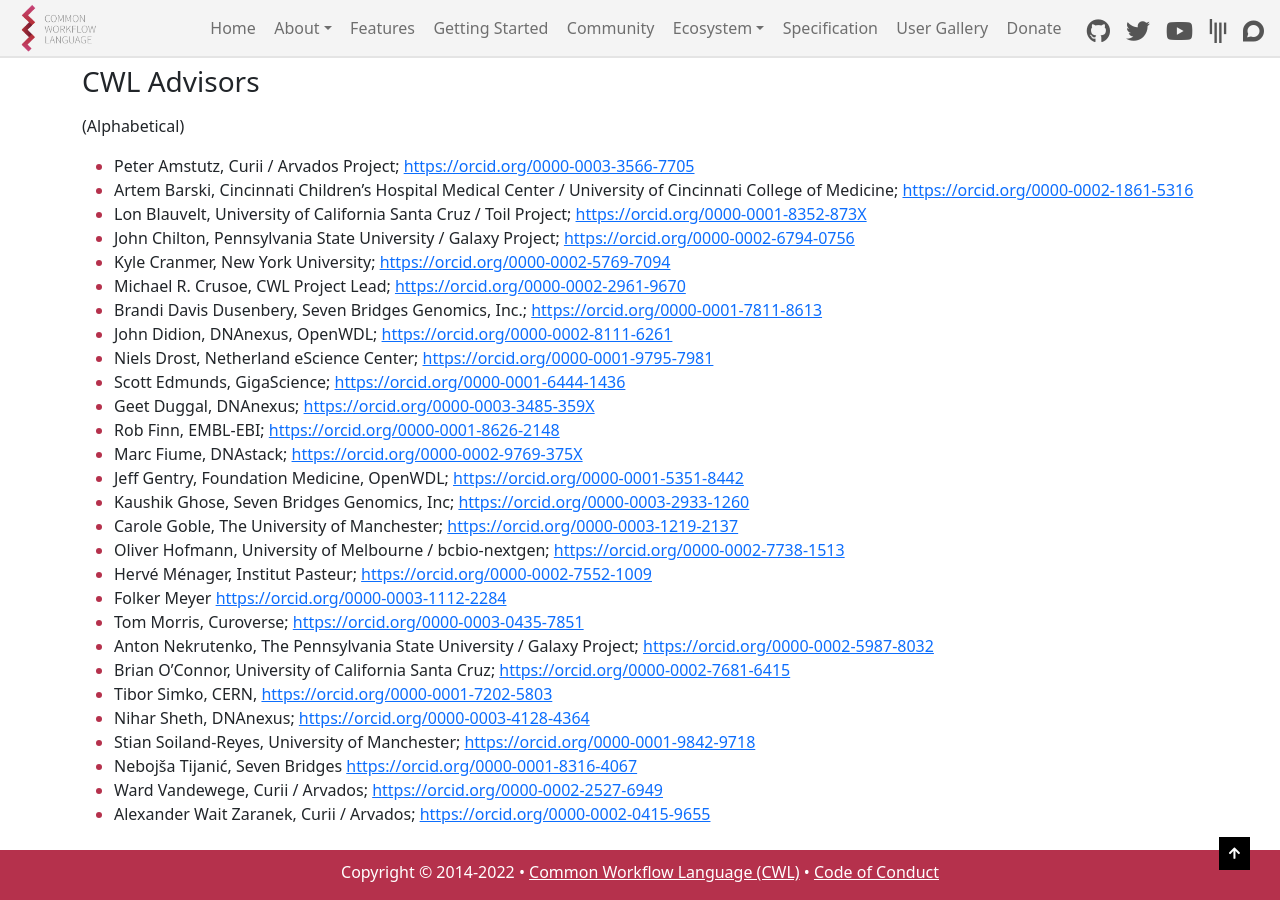
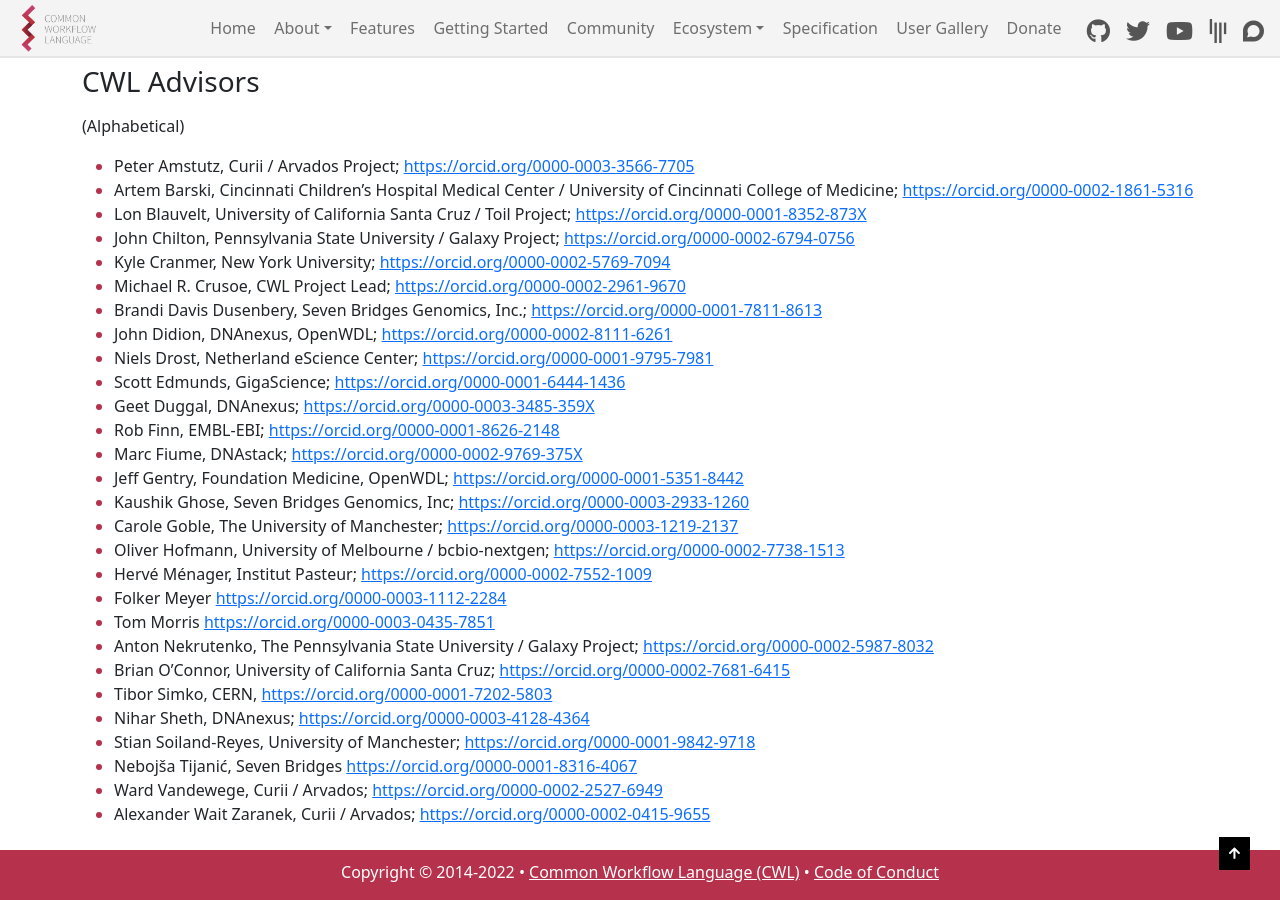
Before and after one commit to common-workflow-language/cwl-website, a Jekyll site: the page built from content/contributors.md, in a window 1280 px wide and 900 px high, scrolled down 1517 px. Built offline with Jekyll 4.4.1, drawn with Linux system fonts in a browser that asks for light colours.

Commit message:
Update content/contributors.md
Co-authored-by: Michael R. Crusoe <1330696+mr-c@users.noreply.github.com>

```diff
--- a/content/contributors.md
+++ b/content/contributors.md
@@ -89,7 +89,7 @@
 *   Oliver Hofmann, University of Melbourne / bcbio-nextgen; <https://orcid.org/0000-0002-7738-1513>
 *   Hervé Ménager, Institut Pasteur; <https://orcid.org/0000-0002-7552-1009>
 *   Folker Meyer <https://orcid.org/0000-0003-1112-2284>
-*   Tom Morris, Curoverse; <https://orcid.org/0000-0003-0435-7851>
+*   Tom Morris <https://orcid.org/0000-0003-0435-7851>
 *   Anton Nekrutenko, The Pennsylvania State University / Galaxy Project; <https://orcid.org/0000-0002-5987-8032>
 *   Brian O'Connor, University of California Santa Cruz; <https://orcid.org/0000-0002-7681-6415>
 *   Tibor Simko, CERN, <https://orcid.org/0000-0001-7202-5803>
```
